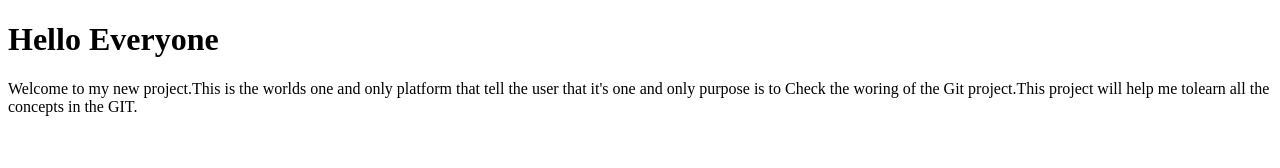
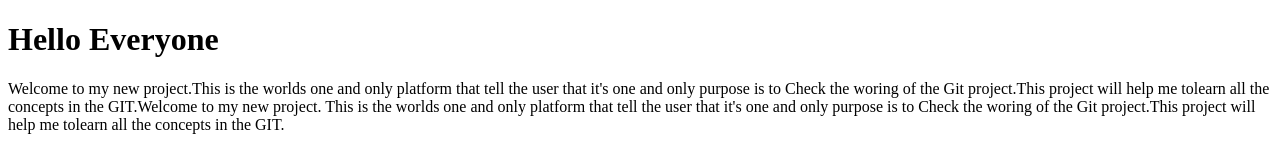
Before and after one commit to Nitheeshs795/Git-practice-repo, a plain HTML site: page index.html in a window 1280 px wide. Drawn offline with Linux system fonts and the light colour scheme.

Commit message:
Adding wrong details as temparary adjustment

```diff
--- a/index.html
+++ b/index.html
@@ -8,6 +8,8 @@
 <body>
     <h1>Hello Everyone</h1>
     <p>Welcome to my new project.This is the worlds one and only platform that tell the user that it's one and only purpose is to
+        Check the woring of the Git project.This project will help me tolearn all the concepts in the GIT.Welcome to my new project.
+        This is the worlds one and only platform that tell the user that it's one and only purpose is to
         Check the woring of the Git project.This project will help me tolearn all the concepts in the GIT.
     </p>
 </body>
```
